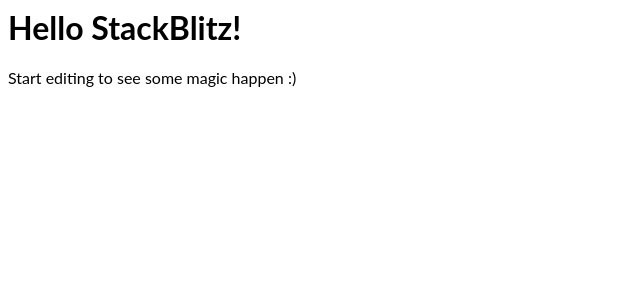
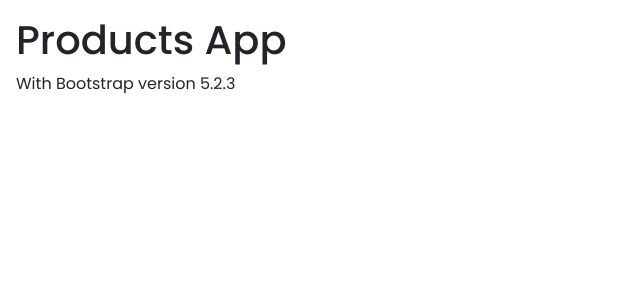
Before and after one commit to CollinsKippy/react-redux-basic-product-app, a React (Create React App) app: page / in a window 1280 px wide. Shown: the top 300 px of the page, without its empty margins (0-640 px from the left). Built offline with nearby package versions, Linux system fonts and the light colour scheme.

Commit message:
added bootstrap and axios

```diff
--- a/App.tsx
+++ b/App.tsx
@@ -4,8 +4,8 @@
 export default function App() {
   return (
     <div>
-      <h1>Hello StackBlitz!</h1>
-      <p>Start editing to see some magic happen :)</p>
+      <h1>Products App</h1>
+      <p>With Bootstrap version 5.2.3</p>
     </div>
   );
 }
--- a/index.html
+++ b/index.html
@@ -1 +1,8 @@
+<link rel="preconnect" href="https://fonts.googleapis.com" />
+<link rel="preconnect" href="https://fonts.gstatic.com" crossorigin />
+<link
+  href="https://fonts.googleapis.com/css2?family=Poppins:wght@300;400;500&display=swap"
+  rel="stylesheet"
+/>
+
 <div id="root"></div>
--- a/index.tsx
+++ b/index.tsx
@@ -1,7 +1,7 @@
 import * as React from 'react';
 import { StrictMode } from 'react';
 import { createRoot } from 'react-dom/client';
-
+import 'bootstrap/dist/css/bootstrap.min.css';
 import App from './App';
 
 const rootElement = document.getElementById('root');
--- a/package.json
+++ b/package.json
@@ -3,9 +3,12 @@
   "version": "0.0.0",
   "private": true,
   "dependencies": {
+    "@popperjs/core": "^2.11.6",
     "@reduxjs/toolkit": "^1.9.2",
     "@types/react": "^18.0.8",
     "@types/react-dom": "^18.0.2",
+    "axios": "^1.3.0",
+    "bootstrap": "^5.2.3",
     "react": "^18.1.0",
     "react-dom": "^18.1.0",
     "react-native": ">=0.59",
--- a/style.css
+++ b/style.css
@@ -1,3 +1,4 @@
-h1, p {
-  font-family: Lato;
+body {
+  font-family: 'Poppins', sans-serif;
+  padding: 1rem;
 }
```
